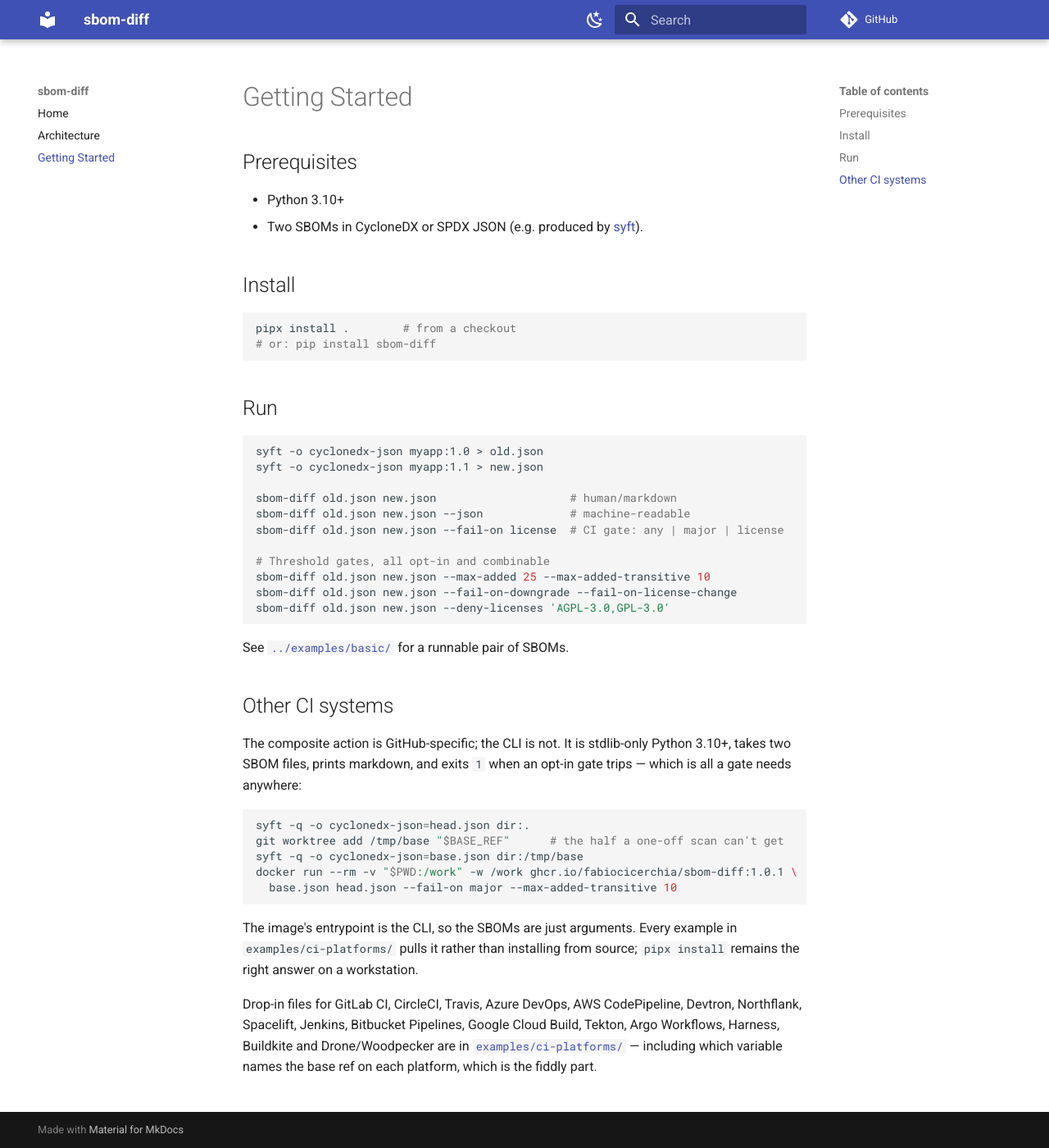
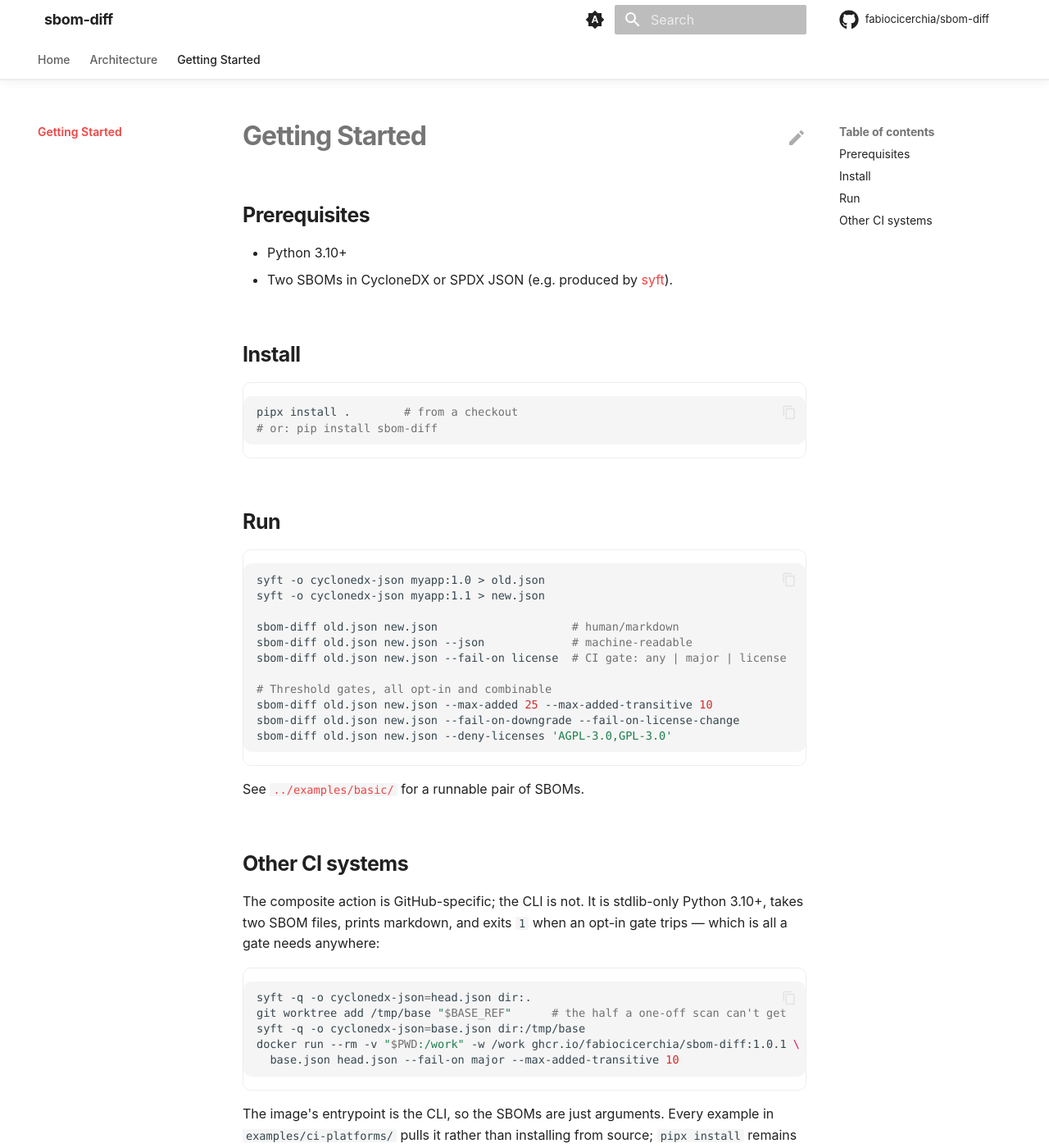
Before and after one commit to fabiocicerchia/sbom-diff, an MkDocs documentation site: the page built from docs/getting-started.md, in a window 1280 px wide and 1400 px high. Shown: the whole window at 82% size. Built offline with MkDocs 1.6.1 and Material for MkDocs 9.7.7, drawn with Linux system fonts in a browser that asks for light colours; comment, search, counter and statistics services are not loaded; some of the changed text lies outside the part shown.

Commit message:
feat(docs): build the docs site in Actions and drop Read the Docs (#42)
* feat(docs): build the docs site in Actions and drop Read the Docs

This repo's mkdocs.yml has never been rendered: Pages serves main/docs as
a folder, so the site is docs/index.html plus raw markdown, and the doc
pages come back as text/markdown rather than a rendered site.

docs.yml builds it with `mkdocs build --strict` on the pinned toolchain and
deploys the artifact to Pages. The splash is copied to the artifact root,
where the repo homepage and README badges already point, and the rendered
site publishes under /docs/ — so no existing URL breaks.

mkdocs.yml takes the shared Material template but keeps this repo's own nav.
docs/requirements.txt pins the toolchain, git-revision-date-localized
included: the config loads it and the strict build aborts without it.
check-yaml skips mkdocs.yml, whose Material tags safe_load cannot parse.

The strict build also found links the raw-markdown site was hiding:
../README.md was never a valid relative target (the README is not inside
docs/), and several links pointed at files outside the docs tree. Fixed
in: docs/getting-started.md.

Co-Authored-By: Claude Opus 5 (1M context) <noreply@anthropic.com>
Claude-Session: https://claude.ai/code/session_01F5By8zzZMak7tqZGraixSJ

* feat(docs): link the splash to the rendered site and its palette

The splash predates /docs/ existing: it defined its own --accent pair next to
a second copy in docs/stylesheets/extra.css, and sent "Full docs" to the
GitHub README because there was no rendered site to send it to.

docs/index.html now links docs/stylesheets/extra.css — the path is relative to
the deployed layout, splash at / and docs at /docs/ — so the stylesheet holds
the only copy of the palette and the two cannot drift. This repo's cluster
pair moved there from the splash. "Full docs" points at docs/.

Material substitutes a generic book icon when theme.logo is unset, which it is
here, so the stand-in is hidden rather than shipped as the brand. The
mkdocs.yml comments describing the Read the Docs build are gone with the build
itself, and site/ is ignored so a local `mkdocs build` leaves nothing behind.

Co-Authored-By: Claude Opus 5 (1M context) <noreply@anthropic.com>
Claude-Session: https://claude.ai/code/session_011KGz6YbUgryVge5dg7dxXd

---------

Co-authored-by: Claude Opus 5 (1M context) <noreply@anthropic.com>

```diff
--- a/.pre-commit-config.yaml
+++ b/.pre-commit-config.yaml
@@ -22,7 +22,7 @@ repos:
         # templates rather than YAML — the parser cannot read either as-is. The
         # exclude is path-relative so it catches chart/ and charts/<name>/ alike.
         args: [--allow-multiple-documents]
-        exclude: (^|/)templates/
+        exclude: (^|/)templates/|^mkdocs\.yml$
       - id: check-json
       - id: check-toml
       # Python only (types: [python]) — a no-op in a repo with no .py files, so
--- a/docs/getting-started.md
+++ b/docs/getting-started.md
@@ -52,5 +52,5 @@ source; `pipx install` remains the right answer on a workstation.
 Drop-in files for GitLab CI, CircleCI, Travis, Azure DevOps, AWS CodePipeline,
 Devtron, Northflank, Spacelift, Jenkins, Bitbucket Pipelines, Google Cloud
 Build, Tekton, Argo Workflows, Harness, Buildkite and Drone/Woodpecker are in
-[`examples/ci-platforms/`](../examples/ci-platforms/README.md) — including
+[`examples/ci-platforms/`](https://github.com/fabiocicerchia/sbom-diff/blob/main/examples/ci-platforms/README.md) — including
 which variable names the base ref on each platform, which is the fiddly part.
--- /dev/null
+++ b/docs/stylesheets/extra.css
@@ -0,0 +1,240 @@
+/*
+ * sbom-diff — premium documentation theme for MkDocs Material.
+ * System typography, gradient accents, soft depth, icon-driven feature cards.
+ * Nothing here loads over the network: no CDN, no web font, no analytics.
+ *
+ * ── The one thing you change ──────────────────────────────────────────────
+ * The accent pair below, and nothing else. It is the only copy of the palette:
+ * docs/index.html links this file, so the splash and the rendered docs cannot
+ * drift apart. Pick the colour of the cluster the project belongs to so they
+ * read as one family — don't pick from taste:
+ *
+ *   platform / Kubernetes    #38bdf8  #3b82f6   (blue)
+ *   security / supply chain  #fb923c  #ef4444   (orange-red)
+ *   CLI utilities            #22d3ee  #6366f1   (cyan-indigo)   ← default
+ *   GreenOps                 #34d399  #059669   (green)
+ *
+ * A project may take its own pair when the colour carries meaning (gandalf is
+ * purple, dark-canary amber, offline teal).
+ */
+
+:root {
+  /* The palette, read by both the docs and the splash. The roles below split
+     them for legibility: --accent-2 carries chrome and links, where the
+     contrast is against white, --accent is the interactive one, and the hero
+     and buttons blend the two. */
+  --accent: #fb923c;
+  --accent-2: #ef4444;
+
+  --md-primary-fg-color: var(--accent-2);
+  --md-primary-fg-color--light: var(--accent-2);
+  --md-primary-fg-color--dark: var(--accent-2);
+  --md-accent-fg-color: var(--accent);
+
+  /* System stack — matches docs/index.html and needs no download. */
+  --md-text-font-family: -apple-system, BlinkMacSystemFont, "Segoe UI", Roboto,
+    Helvetica, Arial, sans-serif;
+  --md-code-font-family: ui-monospace, SFMono-Regular, "SF Mono", Menlo, Monaco,
+    Consolas, "Liberation Mono", monospace;
+}
+
+/* Keep the header/links legible on the custom primary in both schemes. */
+[data-md-color-primary="custom"] {
+  --md-primary-bg-color: #ffffff;
+  --md-typeset-a-color: var(--accent-2); /* indigo — readable on white */
+}
+[data-md-color-scheme="slate"] {
+  --md-typeset-a-color: var(--accent); /* cyan — readable on the dark ground */
+  --md-default-bg-color: #0b0f1a;
+  --md-default-bg-color--light: #0d1220;
+}
+[data-md-color-scheme="slate"] .md-header,
+[data-md-color-scheme="slate"] .md-tabs {
+  background-color: #0b0f1a;
+}
+
+/* === Header: translucent, blurred, hairline divider ====================== */
+
+.md-header {
+  background-color: var(--md-default-bg-color);
+  color: var(--md-default-fg-color);
+  box-shadow: none;
+  border-bottom: 1px solid var(--md-default-fg-color--lightest);
+  backdrop-filter: saturate(180%) blur(20px);
+  -webkit-backdrop-filter: saturate(180%) blur(20px);
+}
+.md-header[data-md-state="shadow"],
+.md-header--shadow {
+  box-shadow: 0 2px 12px rgba(0, 0, 0, 0.06);
+}
+.md-header__title {
+  font-weight: 700;
+  letter-spacing: -0.02em;
+}
+.md-tabs {
+  background-color: var(--md-default-bg-color);
+  color: var(--md-default-fg-color);
+  border-bottom: 1px solid var(--md-default-fg-color--lightest);
+}
+.md-tabs__link {
+  opacity: 0.72;
+  font-weight: 500;
+}
+.md-tabs__link:hover,
+.md-tabs__link--active {
+  opacity: 1;
+}
+
+/* === Typography ========================================================== */
+
+.md-typeset {
+  font-feature-settings: "kern", "liga";
+}
+.md-typeset h1 {
+  font-weight: 700;
+  letter-spacing: -0.03em;
+  line-height: 1.15;
+}
+.md-typeset h2 {
+  font-weight: 650;
+  letter-spacing: -0.02em;
+  margin-top: 2.4em;
+}
+.md-typeset h3 {
+  font-weight: 600;
+  letter-spacing: -0.01em;
+}
+
+/* Rounded, bordered code blocks — softer than the default flush edges. */
+.md-typeset pre > code,
+.md-typeset .highlight > pre {
+  border-radius: 10px;
+}
+.md-typeset .highlight {
+  border-radius: 10px;
+  border: 1px solid var(--md-default-fg-color--lightest);
+}
+
+/* Tables read as cards and scroll on narrow screens instead of clipping. */
+.md-typeset table:not([class]) {
+  border-radius: 10px;
+  border: 1px solid var(--md-default-fg-color--lightest);
+  overflow: hidden;
+  font-size: 0.78rem;
+}
+.md-typeset table:not([class]) th {
+  font-weight: 600;
+  text-transform: uppercase;
+  letter-spacing: 0.04em;
+  font-size: 0.68rem;
+}
+
+/* === Buttons ============================================================= */
+
+.md-typeset .md-button {
+  border-radius: 980px;
+  font-weight: 600;
+  padding: 0.5em 1.4em;
+  transition: transform 0.25s cubic-bezier(0.25, 0.1, 0.25, 1),
+    box-shadow 0.25s ease;
+}
+.md-typeset .md-button--primary {
+  background: linear-gradient(135deg, var(--accent), var(--accent-2));
+  border: none;
+  color: #fff;
+}
+.md-typeset .md-button:hover {
+  transform: translateY(-1px) scale(1.02);
+  box-shadow: 0 6px 24px rgba(99, 102, 241, 0.3);
+}
+
+/* === Home hero =========================================================== */
+/* Rendered from a <div class="hero"> block in docs/README.md. */
+
+.md-typeset .hero {
+  text-align: center;
+  padding: 3.5rem 1rem 1rem;
+}
+.md-typeset .hero h1 {
+  font-size: 3rem;
+  margin: 0 0 0.4rem;
+  background: linear-gradient(135deg, var(--accent), var(--accent-2));
+  -webkit-background-clip: text;
+  background-clip: text;
+  -webkit-text-fill-color: transparent;
+  color: transparent;
+}
+.md-typeset .hero .hero-tagline {
+  font-size: 1.3rem;
+  font-weight: 500;
+  color: var(--md-default-fg-color--light);
+  max-width: 42rem;
+  margin: 0 auto 1.6rem;
+  line-height: 1.4;
+}
+.md-typeset .hero .md-button + .md-button {
+  margin-left: 0.5rem;
+}
+
+/* === Feature cards ======================================================= */
+/* Material's `<div class="grid cards">` list syntax, given depth + hover. */
+
+.md-typeset .grid.cards > ul > li,
+.md-typeset .grid > .card {
+  border-radius: 16px;
+  border: 1px solid var(--md-default-fg-color--lightest);
+  padding: 1.4rem;
+  transition: transform 0.3s cubic-bezier(0.25, 0.1, 0.25, 1),
+    box-shadow 0.3s ease, border-color 0.3s ease;
+}
+.md-typeset .grid.cards > ul > li:hover,
+.md-typeset .grid > .card:hover {
+  transform: translateY(-3px);
+  border-color: color-mix(in srgb, var(--accent) 40%, transparent);
+  box-shadow: 0 10px 34px rgba(0, 0, 0, 0.08);
+}
+[data-md-color-scheme="slate"] .md-typeset .grid.cards > ul > li:hover {
+  box-shadow: 0 10px 34px rgba(0, 0, 0, 0.5);
+}
+.md-typeset .grid.cards > ul > li > hr {
+  margin: 0.8rem 0;
+}
+.md-typeset .grid.cards .twemoji,
+.md-typeset .grid.cards svg {
+  color: var(--accent);
+}
+
+/* === Sidebar / nav ======================================================= */
+
+.md-nav__title {
+  font-weight: 700;
+  letter-spacing: -0.01em;
+}
+.md-nav__link--active {
+  font-weight: 600;
+}
+
+/* === Footer ============================================================== */
+
+.md-footer-meta {
+  background-color: var(--md-default-bg-color);
+  border-top: 1px solid var(--md-default-fg-color--lightest);
+}
+.md-footer-meta .md-footer-copyright,
+.md-footer-meta .md-footer__link {
+  color: var(--md-default-fg-color--light);
+}
+
+html {
+  scroll-behavior: smooth;
+}
+
+/* === Logo ================================================================ */
+/* Material substitutes a generic book icon when `theme.logo` is unset. This
+   repo has no logo, so hide the stand-in rather than ship someone else's glyph
+   as the brand. Delete this block when a real logo lands in mkdocs.yml. */
+
+.md-header__button.md-logo,
+.md-nav__title .md-nav__button.md-logo {
+  display: none;
+}
--- a/mkdocs.yml
+++ b/mkdocs.yml
@@ -1,25 +1,130 @@
+# sbom-diff docs — MkDocs Material, styled to feel like a product site
+# (premium hero, feature cards, nav tabs, dark/light, local search, edit links)
+# while staying on the portfolio's standard tooling. See docs/stylesheets/extra.css
+# for the look; the accent palette lives there and is the only thing you swap.
 site_name: sbom-diff
 site_description: Diff two SBOMs and explain dependency changes in plain language.
+site_url: https://fabiocicerchia.github.io/sbom-diff/docs/
 repo_url: https://github.com/fabiocicerchia/sbom-diff
+repo_name: fabiocicerchia/sbom-diff
+edit_uri: edit/main/docs/
+copyright: Copyright &copy; 2026 Fabio Cicerchia
 docs_dir: docs
+
+# docs/index.html is the standalone GitHub Pages splash, not a docs page. Keep
+# it out of the MkDocs render so the site home (README.md) maps to index.html
+# without a collision. GitHub Pages serves the raw file at the site root.
+exclude_docs: |
+  index.html
+  requirements.txt
 
 theme:
   name: material
+  # No web fonts: these docs avoid external requests (privacy, offline docs,
+  # reproducible builds). A system font stack is set in extra.css instead.
+  font: false
+  language: en
   palette:
-    - scheme: default
+    # Follows the OS by default, with a manual toggle. `primary`/`accent: custom`
+    # hand the colours to extra.css so both schemes share one palette.
+    - media: "(prefers-color-scheme)"
+      primary: custom
+      accent: custom
+      toggle:
+        icon: material/brightness-auto
+        name: Switch to light mode
+    - media: "(prefers-color-scheme: light)"
+      scheme: default
+      primary: custom
+      accent: custom
       toggle:
         icon: material/weather-night
-        name: Dark mode
-    - scheme: slate
+        name: Switch to dark mode
+    - media: "(prefers-color-scheme: dark)"
+      scheme: slate
+      primary: custom
+      accent: custom
       toggle:
         icon: material/weather-sunny
-        name: Light mode
+        name: Switch to system preference
+  features:
+    - navigation.tabs
+    - navigation.tabs.sticky
+    - navigation.sections
+    - navigation.top
+    - navigation.tracking
+    - navigation.indexes
+    - toc.follow
+    - search.suggest
+    - search.highlight
+    - search.share
+    - content.code.copy
+    - content.code.annotate
+    - content.action.edit
+    - content.tooltips
+  icon:
+    repo: fontawesome/brands/github
+    edit: material/pencil
 
+extra_css:
+  - stylesheets/extra.css
+
+extra:
+  # `generator: false` drops the "Made with Material for MkDocs" line; keep it
+  # if you'd rather credit the theme.
+  generator: false
+  social:
+    - icon: fontawesome/brands/github
+      link: https://github.com/fabiocicerchia/sbom-diff
+
+# Only the search plugin ships with MkDocs itself. Anything else (social cards,
+# minify, git-revision-date) is a pip add — wire it into docs/requirements.txt
+# too, or `mkdocs build --strict` aborts on the missing plugin.
+plugins:
+  - search
+  - git-revision-date-localized:
+      enable_creation_date: true
+      # Fall back to the build date rather than failing when a file has no
+      # history yet — a new page, or a clone the workflow shallowed.
+      fallback_to_build_date: true
+      type: date
+  # Note: Material's `social` plugin is deliberately NOT enabled — it downloads
+  # a font from fonts.google.com at build time, which breaks this repo's
+  # no-external-requests / reproducible-build stance. Add Open Graph images by
+  # hand if you want them.
+
+markdown_extensions:
+  - abbr
+  - admonition
+  - attr_list
+  - def_list
+  - footnotes
+  - md_in_html
+  - tables
+  - toc:
+      permalink: true
+  - pymdownx.details
+  - pymdownx.superfences
+  - pymdownx.highlight:
+      anchor_linenums: true
+      line_spans: __span
+      pygments_lang_class: true
+  - pymdownx.inlinehilite
+  - pymdownx.snippets:
+      # `.` is the repo root (where mkdocs runs), so docs/changelog.md can embed
+      # the root CHANGELOG.md with `--8<-- "CHANGELOG.md"`.
+      base_path: ["."]
+      check_paths: true
+  - pymdownx.tabbed:
+      alternate_style: true
+  - pymdownx.tasklist:
+      custom_checkbox: true
+  - pymdownx.emoji:
+      emoji_index: !!python/name:material.extensions.emoji.twemoji
+      emoji_generator: !!python/name:material.extensions.emoji.to_svg
+
+# Top-level entries become tabs (theme feature navigation.tabs).
 nav:
   - Home: README.md
   - Architecture: architecture.md
   - Getting Started: getting-started.md
-
-markdown_extensions:
-  - admonition
-  - pymdownx.superfences
```
Also changed, not shown: docs/index.html (+9 -6 lines), docs/requirements.txt (added, +10 -0 lines), 1 other file.
